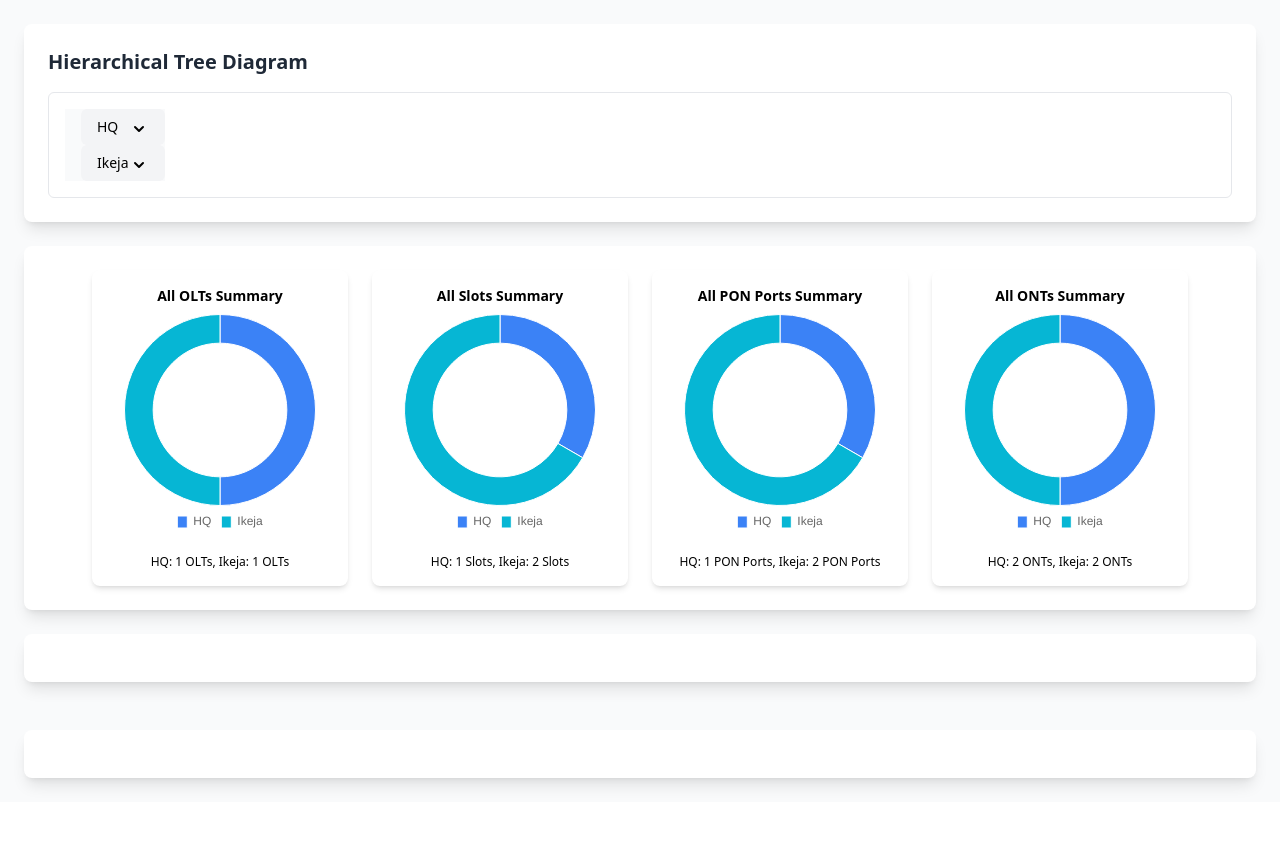
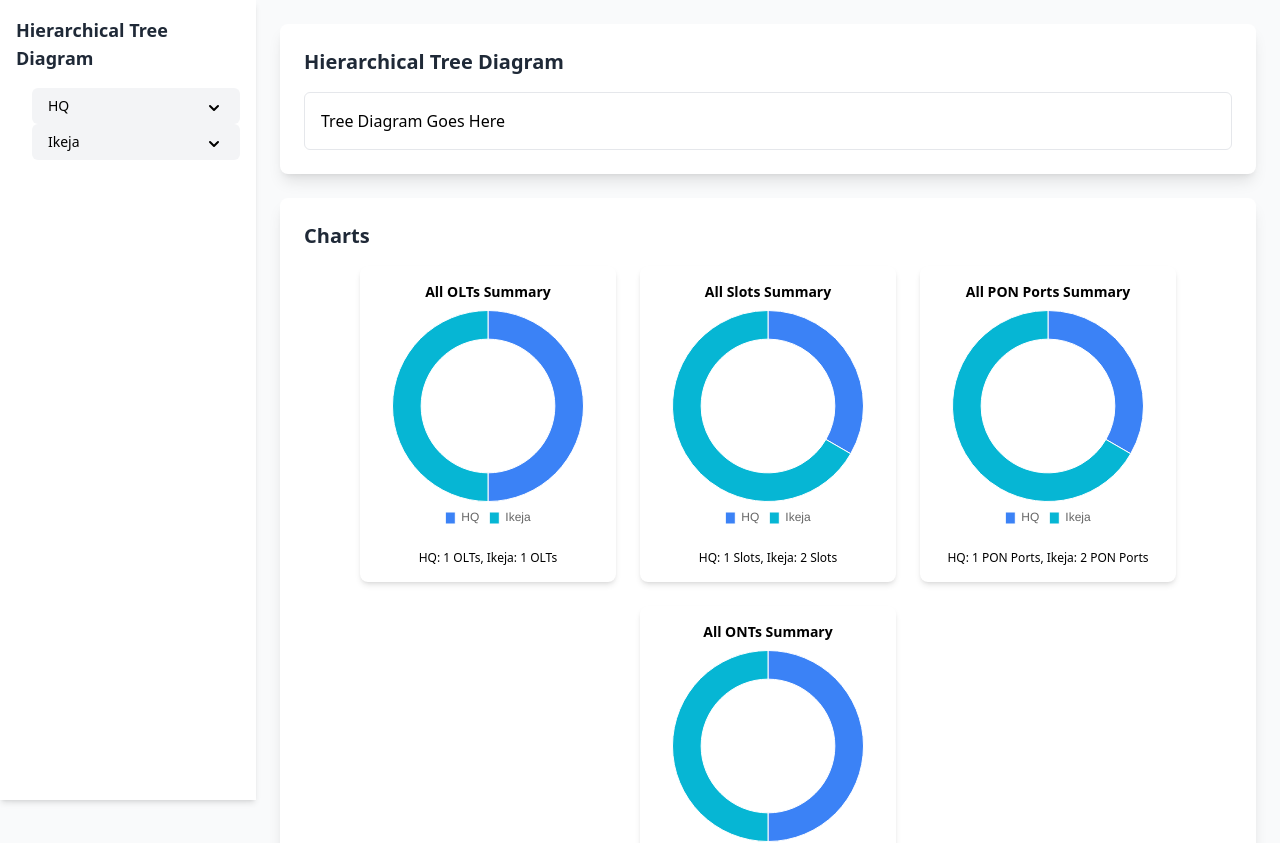
Before and after one commit to McSolos/Visualization, a React (Vite) app: page / in a window 1280 px wide. Shown: the top 843 px of the page. Before the commit the page ends 802 px from the top, so only its background shows below. Built offline with nearby package versions, Linux system fonts and the light colour scheme.

Commit message:
side-nav

```diff
--- a/package.json
+++ b/package.json
@@ -13,6 +13,7 @@
     "@emotion/react": "^11.14.0",
     "@emotion/styled": "^11.14.0",
     "@mui/material": "^6.4.0",
+    "@types/react-gauge-chart": "^0.4.3",
     "chart.js": "^4.4.7",
     "leaflet": "^1.9.4",
     "react": "^18.3.1",
--- a/src/App.jsx
+++ b/src/App.jsx
@@ -1,101 +1,8 @@
-import { useState } from 'react'
-import reactLogo from './assets/react.svg'
-import viteLogo from '/vite.svg'
-import './App.css'
-import './index.css';
-
-import MapView from './components/TreeView'
-import Tree from 'react-d3-tree';
-import TreeView from './components/TreeView'
-import Chart from './components/charts'
-
-import Caution from './assets/causion.png'
-import Good from './assets/check.png'
-import Error from './assets/error-icon-4.png'
-
-import CollapsibleNav from './components/CollapsibleNav';
-import Status from './components/Status';
-// import { generateData } from './GenerateData';
-import Guage from './components/GaugeOverview';
-
-
+import React from "react";
+import CollapsibleNav from "./components/CollapsibleNav";
+import Chart from "./components/charts";
 
 function App() {
-
-
-  // const generateData = () => {
-  //   // Helper function to generate ONTs for each PON port
-  //   const generateONTs = (ponPortNumber) => {
-  //     const ontCount = Math.floor(Math.random() * 3) + 1; // Random number of ONTs (1-64)
-  //     return Array.from({ length: ontCount }, (_, index) => ({
-  //       name: `ONT ${ponPortNumber}-${index + 1}`,
-  //       status: Math.random() < 0.5 ? 'up' : 'down', // Random status
-  //     }));
-  //   };
-
-  //   // Helper function to determine parent status based on children
-  //   const determineParentStatus = (children) => {
-  //     const hasDown = children.some((child) => child.status === 'down');
-  //     return hasDown ? 'caution' : 'up';
-  //   };
-
-  //   // Helper function to generate PON ports for each slot
-  //   const generatePONPorts = (slotNumber) => {
-  //     const ponPortCount = Math.floor(Math.random() * 2) + 1; // Random number of PON ports (1-16)
-  //     return Array.from({ length: ponPortCount }, (_, index) => {
-  //       const children = generateONTs(slotNumber);
-  //       return {
-  //         name: `PON Port ${slotNumber}-${index + 1}`,
-  //         children,
-  //         status: determineParentStatus(children),
-  //       };
-  //     });
-  //   };
-
-  //   // Helper function to generate slots for each OLT
-  //   const generateSlots = () => {
-  //     const slotCount = Math.floor(Math.random() * 3) + 1; // Random number of slots (1-32)
-  //     return Array.from({ length: slotCount }, (_, index) => {
-  //       const children = generatePONPorts(index + 1);
-  //       return {
-  //         name: `Slot ${index + 1}`,
-  //         children,
-  //         status: "up", // Force status to "up" for all slots
-  //       };
-  //     });
-  //   };
-
-  //   // Helper function to generate OLTs for each CO
-  //   const generateOLTs = () => {
-  //     const oltCount = Math.floor(Math.random() * 3) + 1; // Random number of OLTs (1-5)
-  //     return Array.from({ length: oltCount }, (_, index) => {
-  //       const children = generateSlots();
-  //       return {
-  //         name: `OLT ${index + 1}`,
-  //         children,
-  //         status: "up", // Force status to "up" for all OLTs
-  //       };
-  //     });
-  //   };
-
-  //   // Helper function to generate COs for each region
-  //   const generateCOs = () => {
-  //     const coCount = Math.floor(Math.random() * 1) + 2; // Random number of COs (1-3)
-  //     return Array.from({ length: coCount }, (_, index) => ({
-  //       name: `CO ${index + 1}`,
-  //       children: generateOLTs(),
-  //     }));
-  //   };
-
-  //   return {
-  //     name: "Network",
-  //     children: generateCOs(),
-  //   };
-  // };
-
-  // const data = generateData();
-  // console.log(JSON.stringify(data,));
-
   const data = {
     "network": {
       "description": "ipNX Nigeria",
@@ -198,43 +105,37 @@ function App() {
 
 
 
+  return (
+    <div className="flex min-h-screen bg-gray-50">
+      {/* Fixed Sidebar */}
+      <div className="w-64 h-screen bg-white shadow-md fixed top-0 left-0 p-4">
+        <h2 className="text-lg font-semibold text-gray-800 mb-4">
+          Hierarchical Tree Diagram
+        </h2>
+        <CollapsibleNav data={data} />
+      </div>
 
-  return (
-    <div className="min-h-screen bg-gray-50 p-6 flex flex-col gap-6">
+      {/* Main Content */}
+      <div className="ml-64 flex-1 p-6">
         {/* Hierarchical Tree Section */}
-      <div className="bg-white shadow-lg rounded-lg p-6">
+        <div className="bg-white shadow-lg rounded-lg p-6 mb-6">
           <h2 className="text-xl font-semibold text-gray-800 mb-4">
             Hierarchical Tree Diagram
           </h2>
-        <div className="flex p-4 border border-gray-200 rounded-md">
-          {/* <TreeView data={data} /> */}
-          <div className=" bg-gray-50 flex items-center ">
-            <CollapsibleNav data={data} />
-          </div>
+          <div className="p-4 border border-gray-200 rounded-md">
+            {/* Placeholder for Tree Diagram */}
+            <p>Tree Diagram Goes Here</p>
           </div>
         </div>
 
         {/* Charts Section */}
-      <div className="justify-around bg-white shadow-lg rounded-lg p-6">
+        <div className="bg-white shadow-lg rounded-lg p-6">
+          <h2 className="text-xl font-semibold text-gray-800 mb-4">Charts</h2>
           <Chart data={data} />
         </div>
-      {/* Status Section */}
-      <div className="flex flex-row justify-center items-center bg-white shadow-lg rounded-lg p-6">
-        {/* <Status data={data}/> */}
       </div>
+    </div>
+  );
+}
 
-      <div className="justify-around">
-      </div>
-
-      {/* guage Section */}
-      <div className="flex flex-col items-center bg-white shadow-lg rounded-lg p-6 text-black">
-        {/* <Guage data={data} /> */}
-      </div>
-
-    </div>
-    // </div>
-)};
-
-
-
-export default App
+export default App;
```
Also changed, not shown: 1 other file (tests, documents, lock files or other folders). Lines whose indentation alone changed are shown as unchanged.
